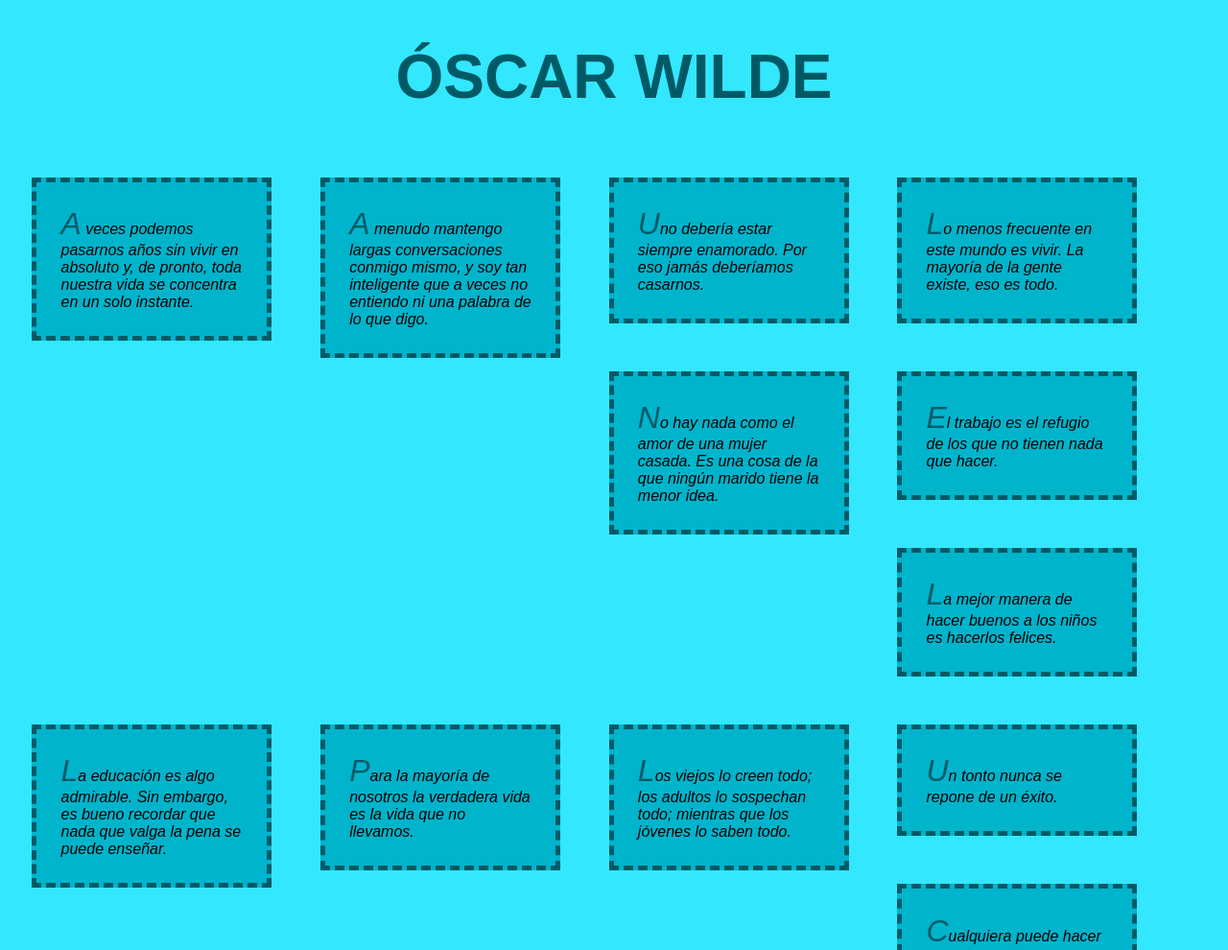
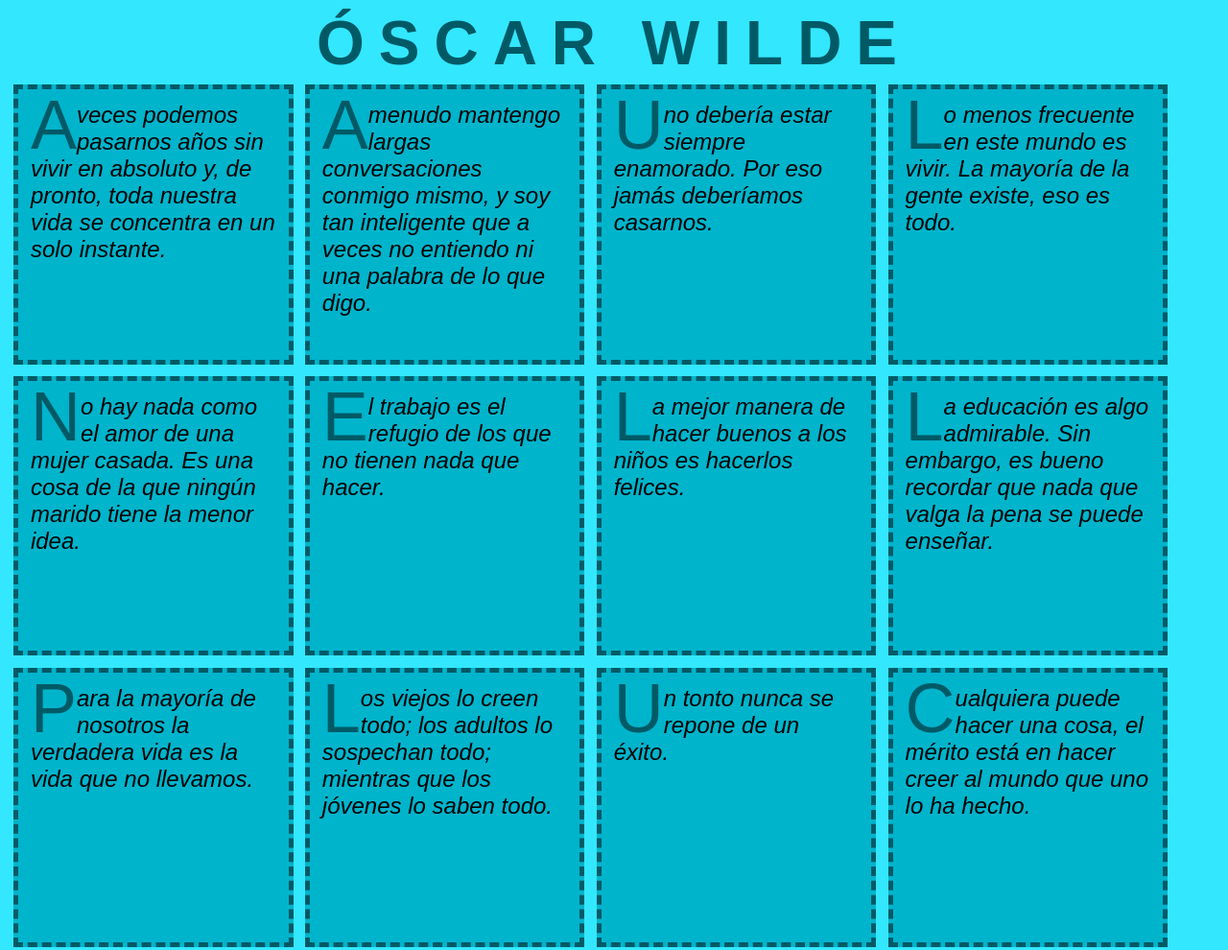
Before and after one commit to Anadoez/OscarWilde, a plain HTML site: page index.html in a window 1280 px wide. Shown: the top 990 px of the page at 96% size. Drawn offline with Linux system fonts and the light colour scheme.

Commit message:
css perfeccionado

```diff
--- a/oscar.css
+++ b/oscar.css
@@ -7,19 +7,26 @@
  color:#005A66;
  text-align: center;
  font-size: 400%;
- letter-spacing: 2%;
+ letter-spacing: 15px;
  text-transform: uppercase;
+ margin:0;
 }
 p{
+ overflow:auto;
  background-color: #00B4CC;
  border: 5px dashed #005A66;
  font-style:oblique;
- margin:2%;
- padding:2%;
- width:15%;
+ margin:0.5%;
+ padding:1%;
+ width:16rem;
+ height: 16rem;
  float:left;
+ font-size:150%;
 }
 p::first-letter{
-    font-size: 200%;
+    float:left;
+    font-size: 300%;
     color:#005A66;
+    font-style: normal;
+    line-height:3rem;
 }
```
